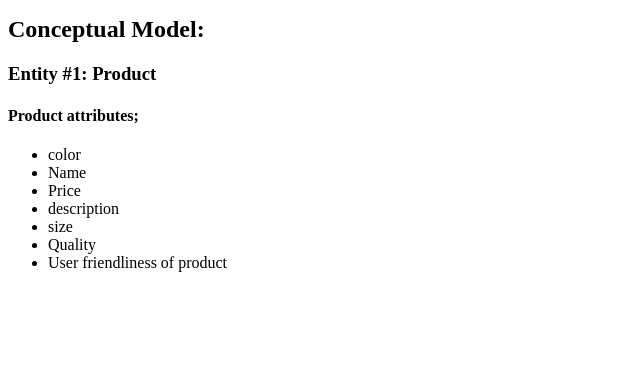
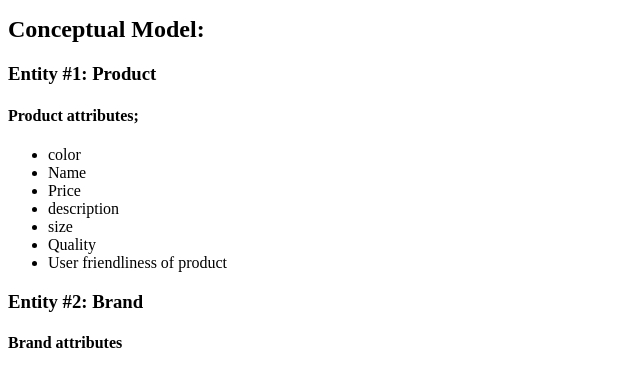
Before and after one commit to davidc4991vvc/amazon-product-page, a PHP site: page / in a window 1280 px wide. Shown: the part 781-1154 px from the top of the page, without its empty margins (0-640 px from the left). Before the commit the page ends 1053 px from the top, so only its background shows below. Run offline with PHP 8.4, Linux system fonts and the light colour scheme.

Commit message:
added amazon product page

```diff
--- a/index.php
+++ b/index.php
@@ -57,8 +57,8 @@
 			<li>size</li>
 			<li>Quality</li>
 			<li>User friendliness of product</li>
-
-
 		</ul>
+		<h3>Entity #2: Brand</h3>
+		<h4>Brand attributes</h4>
 	</body>
 </html>
```
